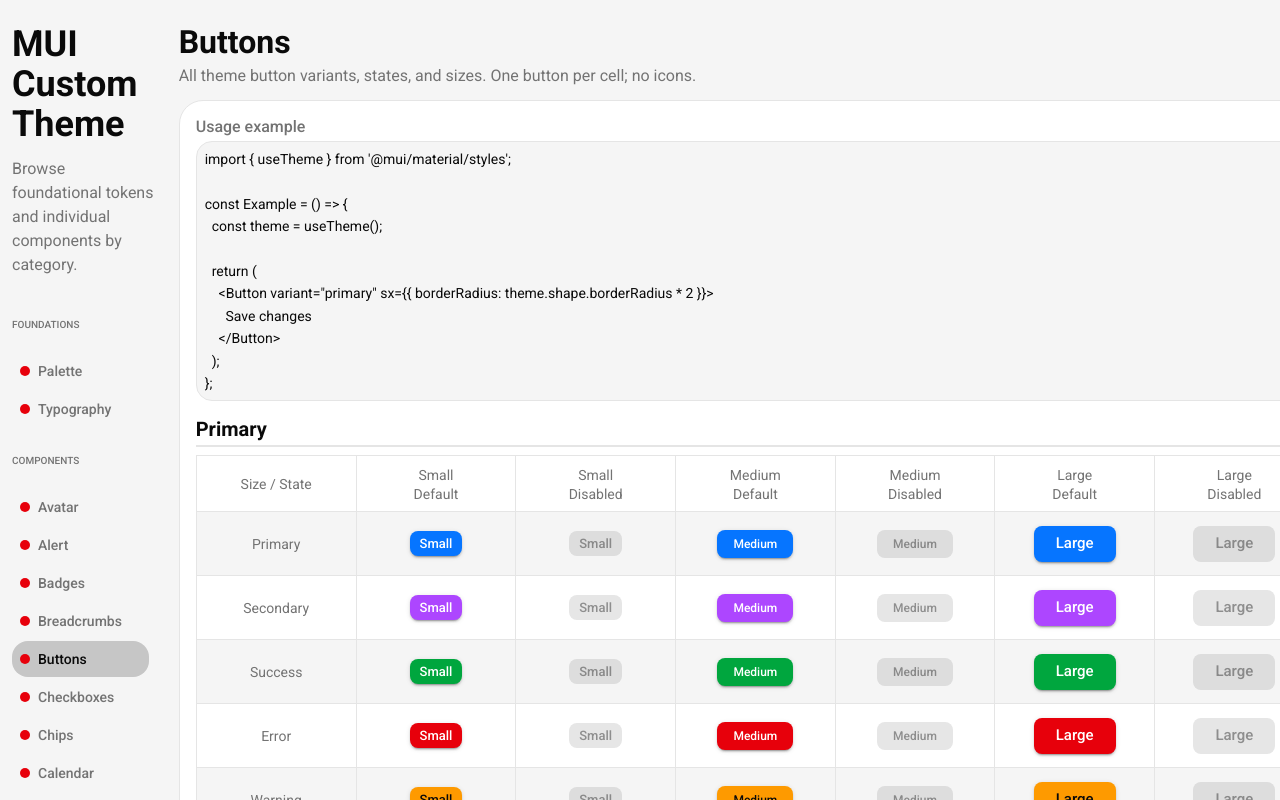
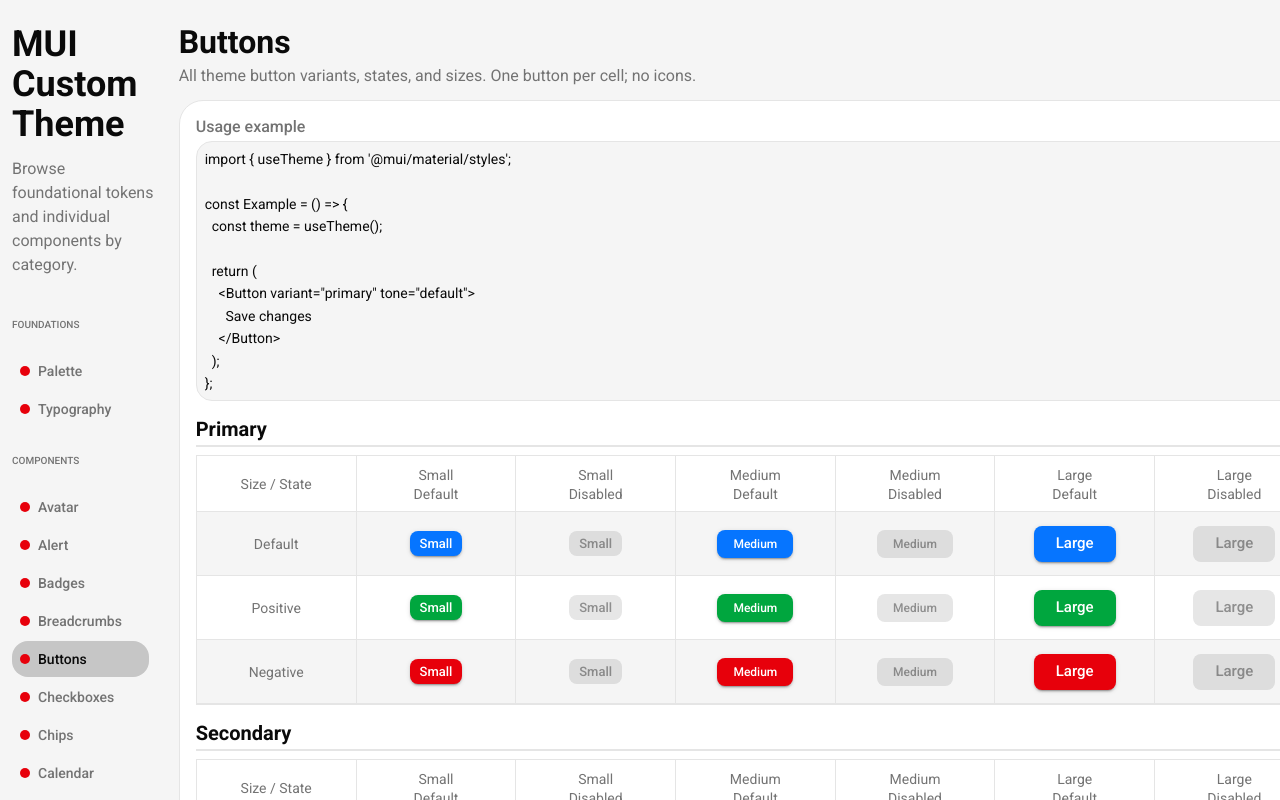
Before and after one commit to a169n/mui-custom-theme, a React (Vite) app: page /buttons in a window 1280 px wide. Shown: the top 800 px of the page. Built offline with nearby package versions, Linux system fonts and the light colour scheme.

Commit message:
feat(button): add tone-based styling

```diff
--- a/src/components/Button.tsx
+++ b/src/components/Button.tsx
@@ -5,19 +5,12 @@ import { useTheme } from '@mui/material/styles';
 import clsx from 'clsx';
 
 export type ButtonVariant = 'primary' | 'secondary' | 'outline' | 'ghost' | 'link';
-export type ButtonColor =
-  | 'primary'
-  | 'secondary'
-  | 'success'
-  | 'error'
-  | 'warning'
-  | 'info'
-  | 'inherit';
+export type ButtonTone = 'default' | 'positive' | 'negative';
 export type ButtonSize = 'small' | 'medium' | 'large';
 
 export interface ButtonBaseProps {
   variant?: ButtonVariant;
-  color?: ButtonColor;
+  tone?: ButtonTone;
   size?: ButtonSize;
   startIcon?: React.ReactNode;
   endIcon?: React.ReactNode;
@@ -52,78 +45,169 @@ const sizePadding = (theme: any, size: ButtonSize) => {
   }
 };
 
-const getColorSet = (theme: any, color: ButtonColor) => {
-  const palette = theme?.palette?.[color] || theme.palette.primary;
-  return {
-    bg: palette.main,
-    text: palette.contrastText,
-    border: palette.main,
-    bgLight: palette.light,
-    textDark: palette.dark,
+type ToneColorSet = {
+  solidBg: string;
+  solidText: string;
+  subtleBg: string;
+  subtleText: string;
+  border: string;
+  plainText: string;
+};
+
+const buildToneColors = (overrides: Partial<ToneColorSet>, fallback: ToneColorSet): ToneColorSet => ({
+  solidBg: overrides.solidBg ?? fallback.solidBg,
+  solidText: overrides.solidText ?? fallback.solidText,
+  subtleBg: overrides.subtleBg ?? fallback.subtleBg,
+  subtleText: overrides.subtleText ?? fallback.subtleText,
+  border: overrides.border ?? fallback.border,
+  plainText: overrides.plainText ?? fallback.plainText,
+});
+
+const getToneColors = (theme: any, tone: ButtonTone): ToneColorSet => {
+  const paletteMode = theme?.palette?.mode ?? 'light';
+  const tokens = theme?.tokens?.modes?.[paletteMode];
+
+  const primaryPalette = theme?.palette?.primary ?? {};
+  const successPalette = theme?.palette?.success ?? {};
+  const errorPalette = theme?.palette?.error ?? {};
+
+  const lightText = tokens?.text?.light ?? theme?.palette?.common?.white ?? '#ffffff';
+
+  const defaultFallback: ToneColorSet = {
+    solidBg: primaryPalette.main ?? '#1976d2',
+    solidText: primaryPalette.contrastText ?? lightText,
+    subtleBg: primaryPalette.light ?? primaryPalette.main ?? '#1976d2',
+    subtleText: primaryPalette.dark ?? primaryPalette.main ?? '#1976d2',
+    border: primaryPalette.main ?? '#1976d2',
+    plainText: primaryPalette.main ?? '#1976d2',
   };
+
+  const positiveFallback: ToneColorSet = {
+    solidBg: successPalette.main ?? '#2e7d32',
+    solidText: successPalette.contrastText ?? lightText,
+    subtleBg: successPalette.light ?? successPalette.main ?? '#2e7d32',
+    subtleText: successPalette.dark ?? successPalette.main ?? '#2e7d32',
+    border: successPalette.main ?? '#2e7d32',
+    plainText: successPalette.main ?? '#2e7d32',
+  };
+
+  const negativeFallback: ToneColorSet = {
+    solidBg: errorPalette.main ?? '#d32f2f',
+    solidText: errorPalette.contrastText ?? lightText,
+    subtleBg: errorPalette.light ?? errorPalette.main ?? '#d32f2f',
+    subtleText: errorPalette.dark ?? errorPalette.main ?? '#d32f2f',
+    border: errorPalette.main ?? '#d32f2f',
+    plainText: errorPalette.main ?? '#d32f2f',
+  };
+
+  if (!tokens) {
+    switch (tone) {
+      case 'positive':
+        return positiveFallback;
+      case 'negative':
+        return negativeFallback;
+      default:
+        return defaultFallback;
+    }
+  }
+
+  const { bg, text, border } = tokens;
+
+  const toneMap: Record<ButtonTone, ToneColorSet> = {
+    default: buildToneColors(
+      {
+        solidBg: bg?.brand,
+        solidText: text?.light,
+        subtleBg: bg?.['brand-muted'],
+        subtleText: text?.brand ?? text?.default,
+        border: border?.brand,
+        plainText: text?.brand ?? text?.default,
+      },
+      defaultFallback,
+    ),
+    positive: buildToneColors(
+      {
+        solidBg: bg?.positive,
+        solidText: text?.light,
+        subtleBg: bg?.['positive-muted'],
+        subtleText: text?.positive ?? text?.default,
+        border: border?.positive,
+        plainText: text?.positive ?? text?.default,
+      },
+      positiveFallback,
+    ),
+    negative: buildToneColors(
+      {
+        solidBg: bg?.negative,
+        solidText: text?.light,
+        subtleBg: bg?.['negative-muted'],
+        subtleText: text?.negative ?? text?.default,
+        border: border?.negative,
+        plainText: text?.negative ?? text?.default,
+      },
+      negativeFallback,
+    ),
+  };
+
+  return toneMap[tone];
 };
 
 // No background, border, or boxShadow changes on hover; only opacity
 const getVariantSx = (
   theme: any,
   variant: ButtonVariant,
-  color: ButtonColor,
+  colors: ToneColorSet,
   disabled?: boolean,
   loading?: boolean
 ) => {
   const borderRadius = `${theme.tokens?.radius?.md || 8}px`;
-  const colors = getColorSet(theme, color);
   const isInactive = disabled || loading;
 
   switch (variant) {
     case 'primary': {
-      const bg = colors.bg;
       return {
         borderRadius,
         transition: 'opacity 0.3s',
         boxShadow: 'none',
-        background: bg,
-        color: colors.text,
+        background: colors.solidBg,
+        color: colors.solidText,
         border: 'none',
         opacity: isInactive ? 0.5 : 1,
         '&:hover': {
-          background: bg,
+          background: colors.solidBg,
           opacity: 0.8,
           boxShadow: 'none',
         },
       };
     }
     case 'secondary': {
-      const bg = colors.bgLight || colors.bg;
-      const colorText = colors.textDark || colors.text;
       return {
         borderRadius,
         transition: 'opacity 0.3s',
         boxShadow: 'none',
-        background: bg,
-        color: colorText,
+        background: colors.subtleBg,
+        color: colors.subtleText,
         border: 'none',
         opacity: isInactive ? 0.5 : 1,
         '&:hover': {
-          background: bg,
+          background: colors.subtleBg,
           opacity: 0.8,
           boxShadow: 'none',
         },
       };
     }
     case 'outline': {
-      const borderColor = colors.border;
       return {
         borderRadius,
         transition: 'opacity 0.3s',
         boxShadow: 'none',
         background: 'transparent',
-        color: colors.bg,
-        border: `1.5px solid ${borderColor}`,
+        color: colors.plainText,
+        border: `1.5px solid ${colors.border}`,
         opacity: isInactive ? 0.5 : 1,
         '&:hover': {
           background: 'transparent',
-          border: `1.5px solid ${borderColor}`,
+          border: `1.5px solid ${colors.border}`,
           opacity: 0.8,
           boxShadow: 'none',
         },
@@ -135,7 +219,7 @@ const getVariantSx = (
         transition: 'opacity 0.3s',
         boxShadow: 'none',
         background: 'transparent',
-        color: colors.bg,
+        color: colors.plainText,
         border: 'none',
         opacity: isInactive ? 0.5 : 1,
         '&:hover': {
@@ -151,7 +235,7 @@ const getVariantSx = (
         transition: 'opacity 0.3s',
         boxShadow: 'none',
         background: 'none',
-        color: colors.bg,
+        color: colors.plainText,
         border: 'none',
         textDecoration: 'underline',
         padding: 0,
@@ -166,17 +250,16 @@ const getVariantSx = (
       };
     }
     default: {
-      const bg = colors.bg;
       return {
         borderRadius,
         transition: 'opacity 0.3s',
         boxShadow: 'none',
-        background: bg,
-        color: colors.text,
+        background: colors.solidBg,
+        color: colors.solidText,
         border: 'none',
         opacity: isInactive ? 0.5 : 1,
         '&:hover': {
-          background: bg,
+          background: colors.solidBg,
           opacity: 0.8,
           boxShadow: 'none',
         },
@@ -188,7 +271,7 @@ const getVariantSx = (
 export const Button = React.forwardRef<HTMLButtonElement, ButtonProps>((props, ref) => {
   const {
     variant = 'primary',
-    color = 'primary',
+    tone = 'default',
     size = 'medium',
     startIcon,
     endIcon,
@@ -201,7 +284,11 @@ export const Button = React.forwardRef<HTMLButtonElement, ButtonProps>((props, r
   const theme = useTheme();
   const inactive = disabled || loading;
   const sizeStyle = sizePadding(theme, size);
-  const variantSx = getVariantSx(theme, variant, color, disabled, loading);
+  const toneColors = getToneColors(theme, tone);
+  const variantSx = getVariantSx(theme, variant, toneColors, disabled, loading);
+
+  const muiColor: MUIButtonProps['color'] =
+    tone === 'positive' ? 'success' : tone === 'negative' ? 'error' : 'primary';
 
   // Map to MUI's internal variant for ripple/animation, but not style
   const mapMUIVariant =
@@ -215,7 +302,7 @@ export const Button = React.forwardRef<HTMLButtonElement, ButtonProps>((props, r
     <MUIButton
       ref={ref}
       variant={mapMUIVariant}
-      color={color}
+      color={muiColor}
       size={size}
       disabled={inactive}
       startIcon={startIcon}
--- a/src/pages/components/ButtonsPage.tsx
+++ b/src/pages/components/ButtonsPage.tsx
@@ -2,11 +2,11 @@ import { Box, Typography } from '@mui/material';
 import { useTheme } from '@mui/material/styles';
 import PageContainer from '../PageContainer';
 import { createUsageSnippet } from '../../utils/createUsageSnippet';
-import { Button, ButtonSize, ButtonVariant, ButtonColor } from '../../components/Button';
+import { Button, ButtonSize, ButtonVariant, ButtonTone } from '../../components/Button';
 
 const buttonsUsage = createUsageSnippet([
   'return (',
-  '  <Button variant="primary" sx={{ borderRadius: theme.shape.borderRadius * 2 }}>',
+  '  <Button variant="primary" tone="default">',
   '    Save changes',
   '  </Button>',
   ');',
@@ -14,15 +14,7 @@ const buttonsUsage = createUsageSnippet([
 
 const variants: ButtonVariant[] = ['primary', 'secondary', 'outline', 'ghost', 'link'];
 const sizes: ButtonSize[] = ['small', 'medium', 'large'];
-const colors: ButtonColor[] = [
-  'primary',
-  'secondary',
-  'success',
-  'error',
-  'warning',
-  'info',
-  'inherit',
-];
+const tones: ButtonTone[] = ['default', 'positive', 'negative'];
 
 type ButtonShowcaseState = 'default' | 'disabled';
 
@@ -142,10 +134,10 @@ export const ButtonsPage = () => {
                 )}
               </Box>
 
-              {/* Body Rows: one per color */}
-              {colors.map((color, rowIdx) => (
+              {/* Body Rows: one per tone */}
+              {tones.map((tone, rowIdx) => (
                 <Box
-                  key={`${variant}-${color}`}
+                  key={`${variant}-${tone}`}
                   sx={{
                     display: 'grid',
                     gridTemplateColumns: `${firstColWidth}px repeat(${sizes.length * states.length}, 1fr)`,
@@ -153,20 +145,20 @@ export const ButtonsPage = () => {
                     bgcolor: rowIdx % 2 === 0 ? 'background.default' : 'background.paper',
                   }}
                 >
-                  {/* Color label cell (first column) */}
+                  {/* Tone label cell (first column) */}
                   <BodyCell>
                     <Typography variant="body2" color="text.secondary">
-                      {capitalize(color)}
+                      {capitalize(tone)}
                     </Typography>
                   </BodyCell>
 
                   {/* Buttons matrix cells */}
                   {sizes.map((size) =>
                     states.map((state) => (
-                      <BodyCell key={`cell-${color}-${size}-${state.key}`}>
+                      <BodyCell key={`cell-${tone}-${size}-${state.key}`}>
                         <Button
                           variant={variant}
-                          color={color}
+                          tone={tone}
                           size={size}
                           {...getStateProps(state.key)}
                           disableRipple
```
